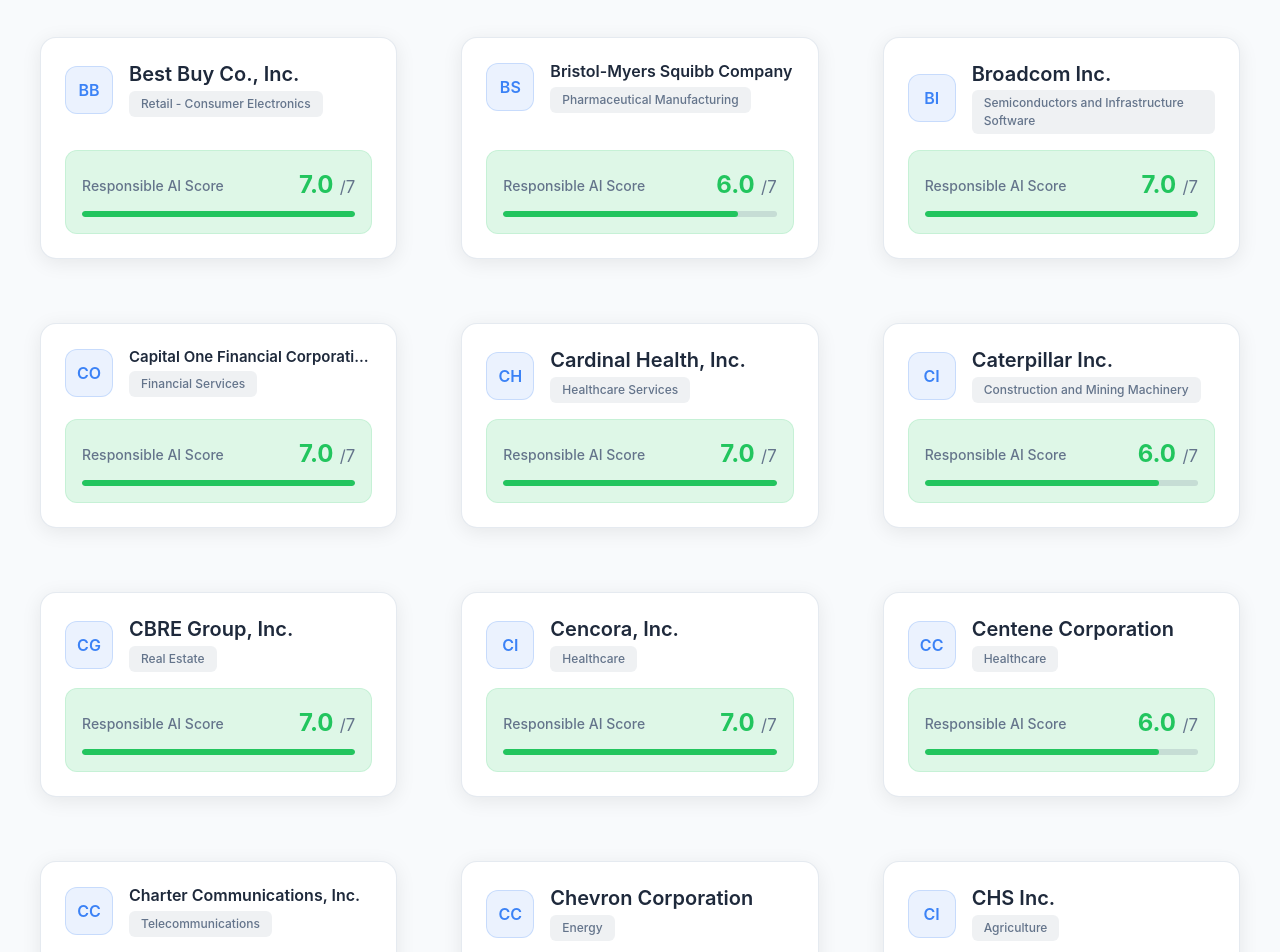
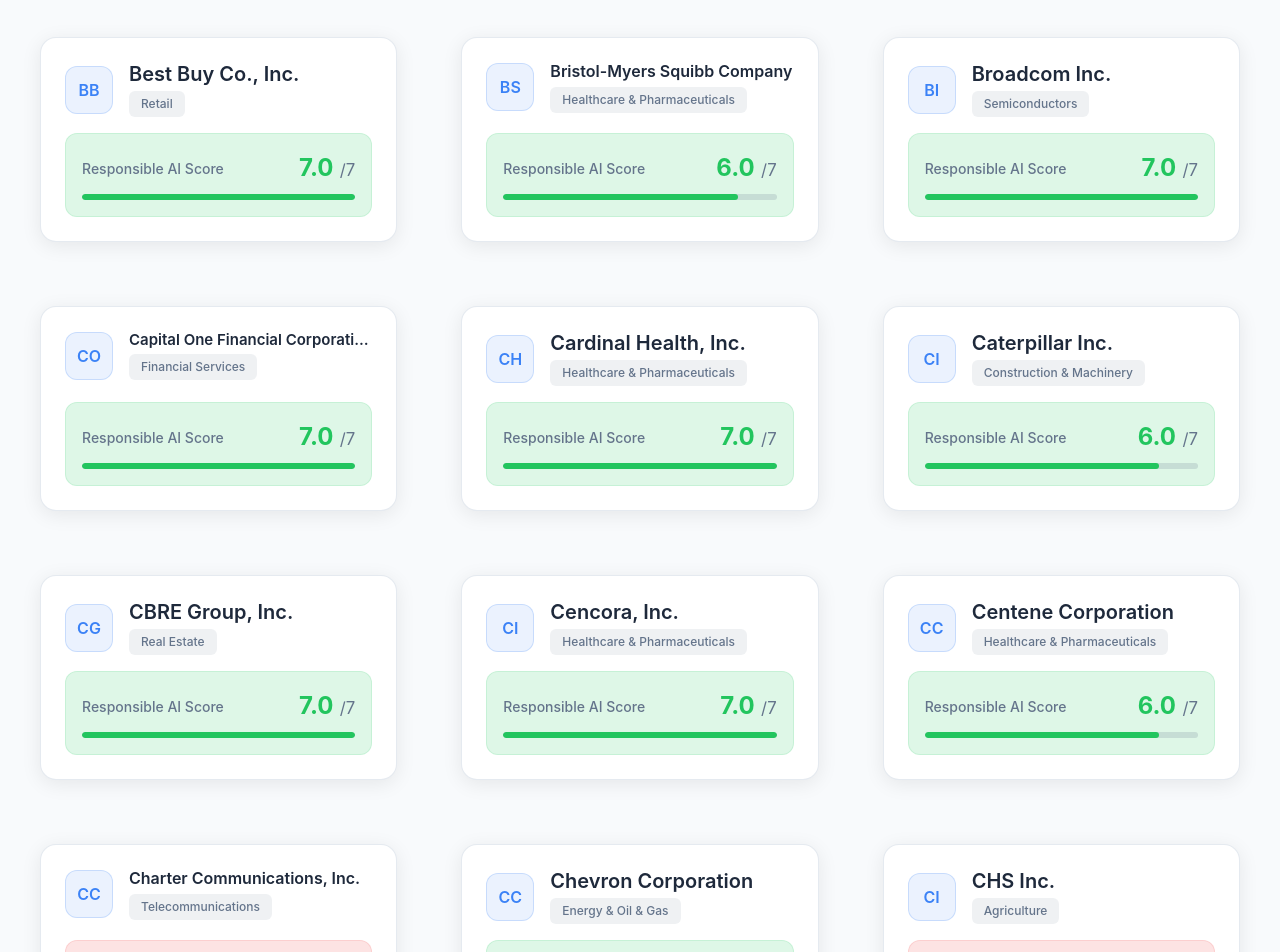
Before and after one commit to raiscores/rai-score, a React (Create React App) app: page /companies in a window 1280 px wide. Shown: the part 1620-2572 px from the top of the page. Built offline with nearby package versions, Linux system fonts and the light colour scheme; the HTML template or start-up script is replaced by a standard one.

Commit message:
standardized industries on company directory page

```diff
--- a/src/pages/CompanyDirectory.js
+++ b/src/pages/CompanyDirectory.js
@@ -57,137 +57,137 @@
 
 // Extended company data with 100 companies across various industries
 const companies = [
- {"slug": "abbott-laboratories","name": "Abbott Laboratories","industry": "Healthcare","score": 7,"max_score": 7},
-  {"slug": "abbvie","name": "AbbVie Inc.","industry": "Pharmaceuticals","score": 6,"max_score": 7},
-  {"slug": "albertsons","name": "Albertsons Companies, Inc.","industry": "Consumer Staples","score": 3,"max_score": 7},
+  {"slug": "abbott-laboratories","name": "Abbott Laboratories","industry": "Healthcare & Pharmaceuticals","score": 7,"max_score": 7},
+  {"slug": "abbvie","name": "AbbVie Inc.","industry": "Healthcare & Pharmaceuticals","score": 6,"max_score": 7},
+  {"slug": "albertsons","name": "Albertsons Companies, Inc.","industry": "Consumer Goods & Staples","score": 3,"max_score": 7},
   {"slug": "alphabet","name": "Alphabet Inc.","industry": "Technology","score": 7,"max_score": 7},
   {"slug": "amazon","name": "Amazon.com, Inc.","industry": "Technology","score": 7,"max_score": 7},
-  {"slug": "american-airlines","name": "American Airlines Group Inc.","industry": "Airlines, Airports & Air Services","score": 5.5,"max_score": 7},
+  {"slug": "american-airlines","name": "American Airlines Group Inc.","industry": "Airlines","score": 5.5,"max_score": 7},
   {"slug": "american-express","name": "American Express Company","industry": "Financial Services","score": 6,"max_score": 7},
   {"slug": "apple","name": "Apple Inc.","industry": "Technology","score": 7,"max_score": 7},
-  {"slug": "archer-daniels-midland","name": "Archer-Daniels-Midland Company","industry": "Food and Beverage Manufacturing","score": 4.5,"max_score": 7},
+  {"slug": "archer-daniels-midland","name": "Archer-Daniels-Midland Company","industry": "Food & Beverage","score": 4.5,"max_score": 7},
   {"slug": "att","name": "AT&T Inc.","industry": "Telecommunications","score": 7,"max_score": 7},
   {"slug": "bank-of-america","name": "Bank of America Corporation","industry": "Financial Services","score": 7,"max_score": 7},
   {"slug": "berkshire-hathaway","name": "Berkshire Hathaway Inc.","industry": "Conglomerate","score": 3.0,"max_score": 7},
-  {"slug": "best-buy","name": "Best Buy Co., Inc.","industry": "Retail - Consumer Electronics","score": 7,"max_score": 7},
-  {"slug": "bristol-myers-squibb","name": "Bristol-Myers Squibb Company","industry": "Pharmaceutical Manufacturing","score": 6,"max_score": 7},
-  {"slug": "broadcom","name": "Broadcom Inc.","industry": "Semiconductors and Infrastructure Software","score": 7,"max_score": 7},
+  {"slug": "best-buy","name": "Best Buy Co., Inc.","industry": "Retail","score": 7,"max_score": 7},
+  {"slug": "bristol-myers-squibb","name": "Bristol-Myers Squibb Company","industry": "Healthcare & Pharmaceuticals","score": 6,"max_score": 7},
+  {"slug": "broadcom","name": "Broadcom Inc.","industry": "Semiconductors","score": 7,"max_score": 7},
   {"slug": "capital-one","name": "Capital One Financial Corporation","industry": "Financial Services","score": 7,"max_score": 7},
-  {"slug": "cardinal-health","name": "Cardinal Health, Inc.","industry": "Healthcare Services","score": 7,"max_score": 7},
-  {"slug": "caterpillar","name": "Caterpillar Inc.","industry": "Construction and Mining Machinery","score": 6,"max_score": 7},
+  {"slug": "cardinal-health","name": "Cardinal Health, Inc.","industry": "Healthcare & Pharmaceuticals","score": 7,"max_score": 7},
+  {"slug": "caterpillar","name": "Caterpillar Inc.","industry": "Construction & Machinery","score": 6,"max_score": 7},
   {"slug": "cbre-group","name": "CBRE Group, Inc.","industry": "Real Estate","score": 7,"max_score": 7},
-  {"slug": "cencora","name": "Cencora, Inc.","industry": "Healthcare","score": 7,"max_score": 7},
-  {"slug": "centene","name": "Centene Corporation","industry": "Healthcare","score": 6,"max_score": 7},
+  {"slug": "cencora","name": "Cencora, Inc.","industry": "Healthcare & Pharmaceuticals","score": 7,"max_score": 7},
+  {"slug": "centene","name": "Centene Corporation","industry": "Healthcare & Pharmaceuticals","score": 6,"max_score": 7},
   {"slug": "charter-communications","name": "Charter Communications, Inc.","industry": "Telecommunications","score": 1.5,"max_score": 7},
-  {"slug": "chevron","name": "Chevron Corporation","industry": "Energy","score": 7,"max_score": 7},
+  {"slug": "chevron","name": "Chevron Corporation","industry": "Energy & Oil & Gas","score": 7,"max_score": 7},
   {"slug": "chs","name": "CHS Inc.","industry": "Agriculture","score": 4,"max_score": 7},
-  {"slug": "cisco-systems","name": "Cisco Systems, Inc.","industry": "Digital Communications Technology","score": 7,"max_score": 7},
-  {"slug": "citigroup","name": "Citigroup Inc.","industry": "Banking, Financial Services","score": 7,"max_score": 7},
-  {"slug": "comcast","name": "Comcast Corporation","industry": "Media and Telecommunications","score": 3.5,"max_score": 7},
-  {"slug": "conocophillips","name": "ConocoPhillips Company","industry": "Oil & Gas Exploration & Production","score": 2.5,"max_score": 7},
-  {"slug": "costco-wholesale","name": "Costco Wholesale Corporation","industry": "Retail - Discount & Variety","score": 6.5,"max_score": 7},
-  {"slug": "cvs-health","name": "CVS Health Corporation","industry": "Healthcare","score": 7,"max_score": 7},
-  {"slug": "dr-horton","name": "D.R. Horton, Inc.","industry": "Construction","score": 0,"max_score": 7},
-  {"slug": "deere","name": "Deere & Company","industry": "Farm & Heavy Construction Machinery","score": 7,"max_score": 7},
+  {"slug": "cisco-systems","name": "Cisco Systems, Inc.","industry": "Telecommunications","score": 7,"max_score": 7},
+  {"slug": "citigroup","name": "Citigroup Inc.","industry": "Financial Services","score": 7,"max_score": 7},
+  {"slug": "comcast","name": "Comcast Corporation","industry": "Media & Entertainment","score": 3.5,"max_score": 7},
+  {"slug": "conocophillips","name": "ConocoPhillips Company","industry": "Energy & Oil & Gas","score": 2.5,"max_score": 7},
+  {"slug": "costco-wholesale","name": "Costco Wholesale Corporation","industry": "Retail","score": 6.5,"max_score": 7},
+  {"slug": "cvs-health","name": "CVS Health Corporation","industry": "Healthcare & Pharmaceuticals","score": 7,"max_score": 7},
+  {"slug": "dr-horton","name": "D.R. Horton, Inc.","industry": "Construction & Machinery","score": 0,"max_score": 7},
+  {"slug": "deere","name": "Deere & Company","industry": "Construction & Machinery","score": 7,"max_score": 7},
   {"slug": "dell-technologies","name": "Dell Technologies Inc.","industry": "Technology","score": 7,"max_score": 7},
   {"slug": "delta-air-lines","name": "Delta Air Lines, Inc.","industry": "Airlines","score": 4,"max_score": 7},
-  {"slug": "dollar-general","name": "Dollar General Corporation","industry": "Retail - Discount Stores","score": 2.5,"max_score": 7},
+  {"slug": "dollar-general","name": "Dollar General Corporation","industry": "Retail","score": 2.5,"max_score": 7},
   {"slug": "dow","name": "Dow Inc.","industry": "Chemicals","score": 4.0,"max_score": 7},
-  {"slug": "elevance-health","name": "Elevance Health, Inc.","industry": "Healthcare","score": 7,"max_score": 7},
-  {"slug": "eli-lilly","name": "Eli Lilly and Company","industry": "Pharmaceuticals","score": 7,"max_score": 7},
-  {"slug": "energy-transfer","name": "Energy Transfer LP","industry": "Oil & Gas Midstream","score": 0,"max_score": 7},
-  {"slug": "enterprise-products-partners","name": "Enterprise Products Partners L.P.","industry": "Oil & Gas Pipelines","score": 0,"max_score": 7},
-  {"slug": "exxon-mobile","name": "Exxon Mobil Corporation","industry": "Oil and Gas","score": 3.0,"max_score": 7},
+  {"slug": "elevance-health","name": "Elevance Health, Inc.","industry": "Healthcare & Pharmaceuticals","score": 7,"max_score": 7},
+  {"slug": "eli-lilly","name": "Eli Lilly and Company","industry": "Healthcare & Pharmaceuticals","score": 7,"max_score": 7},
+  {"slug": "energy-transfer","name": "Energy Transfer LP","industry": "Energy & Oil & Gas","score": 0,"max_score": 7},
+  {"slug": "enterprise-products-partners","name": "Enterprise Products Partners L.P.","industry": "Energy & Oil & Gas","score": 0,"max_score": 7},
+  {"slug": "exxon-mobile","name": "Exxon Mobil Corporation","industry": "Energy & Oil & Gas","score": 3.0,"max_score": 7},
   {"slug": "freddie-mac","name": "Federal Home Loan Mortgage Corporation","industry": "Financial Services","score": 7,"max_score": 7},
   {"slug": "fannie-mae","name": "Federal National Mortgage Association","industry": "Financial Services","score": 7,"max_score": 7},
-  {"slug": "fedex","name": "FedEx Corporation","industry": "Transportation and Logistics","score": 7,"max_score": 7},
-  {"slug": "ford-motor","name": "Ford Motor Company","industry": "Motor Vehicles","score": 7,"max_score": 7},
-  {"slug": "ge-vernova","name": "GE Vernova Inc.","industry": "Energy","score": 6,"max_score": 7},
-  {"slug": "general-dynamics","name": "General Dynamics Corporation","industry": "Aerospace and Defense","score": 5,"max_score": 7},
+  {"slug": "fedex","name": "FedEx Corporation","industry": "Logistics & Transportation","score": 7,"max_score": 7},
+  {"slug": "ford-motor","name": "Ford Motor Company","industry": "Automotive","score": 7,"max_score": 7},
+  {"slug": "ge-vernova","name": "GE Vernova Inc.","industry": "Energy & Oil & Gas","score": 6,"max_score": 7},
+  {"slug": "general-dynamics","name": "General Dynamics Corporation","industry": "Aerospace & Defense","score": 5,"max_score": 7},
   {"slug": "general-electric","name": "General Electric Company","industry": "Industrials","score": 7,"max_score": 7},
   {"slug": "general-motors","name": "General Motors Company","industry": "Automotive","score": 7,"max_score": 7},
-  {"slug": "hca-healthcare","name": "HCA Healthcare, Inc.","industry": "Healthcare","score": 6,"max_score": 7},
-  {"slug": "honeywell","name": "Honeywell International Inc.","industry": "Conglomerate (Aerospace, Building Automation, Industrial Automation, Energy and Sustainability Solutions)","score": 7,"max_score": 7},
+  {"slug": "hca-healthcare","name": "HCA Healthcare, Inc.","industry": "Healthcare & Pharmaceuticals","score": 6,"max_score": 7},
+  {"slug": "honeywell","name": "Honeywell International Inc.","industry": "Conglomerate","score": 7,"max_score": 7},
   {"slug": "hp","name": "HP Inc.","industry": "Technology","score": 7,"max_score": 7},
-  {"slug": "humana","name": "Humana Inc.","industry": "Health Insurance","score": 6.5,"max_score": 7},
-  {"slug": "ingram-micro","name": "Ingram Micro Holding Corporation","industry": "Information Technology Services","score": 7,"max_score": 7},
-  {"slug": "intel","name": "Intel Corporation","industry": "Semiconductor Manufacturing","score": 7,"max_score": 7},
+  {"slug": "humana","name": "Humana Inc.","industry": "Insurance","score": 6.5,"max_score": 7},
+  {"slug": "ingram-micro","name": "Ingram Micro Holding Corporation","industry": "Information Technology","score": 7,"max_score": 7},
+  {"slug": "intel","name": "Intel Corporation","industry": "Semiconductors","score": 7,"max_score": 7},
   {"slug": "ibm","name": "International Business Machines Corporation","industry": "Technology","score": 7,"max_score": 7},
-  {"slug": "johnson-johnson","name": "Johnson & Johnson","industry": "Healthcare","score": 7,"max_score": 7},
+  {"slug": "johnson-johnson","name": "Johnson & Johnson","industry": "Healthcare & Pharmaceuticals","score": 7,"max_score": 7},
   {"slug": "jpmorgan-chase","name": "JPMorgan Chase & Co.","industry": "Financial Services","score": 7,"max_score": 7},
-  {"slug": "lennar","name": "Lennar Corporation","industry": "Home Construction","score": 5,"max_score": 7},
+  {"slug": "lennar","name": "Lennar Corporation","industry": "Construction & Machinery","score": 5,"max_score": 7},
   {"slug": "liberty-mutual-insurance","name": "Liberty Mutual Insurance Company","industry": "Insurance","score": 7,"max_score": 7},
-  {"slug": "lithia-motors","name": "Lithia Motors, Inc.","industry": "Auto & Truck Dealerships","score": 1,"max_score": 7},
-  {"slug": "live-nation-entertainment","name": "Live Nation Entertainment, Inc.","industry": "Entertainment","score": 4,"max_score": 7},
+  {"slug": "lithia-motors","name": "Lithia Motors, Inc.","industry": "Automotive","score": 1,"max_score": 7},
+  {"slug": "live-nation-entertainment","name": "Live Nation Entertainment, Inc.","industry": "Media & Entertainment","score": 4,"max_score": 7},
   {"slug": "lockheed-martin","name": "Lockheed Martin Corporation","industry": "Aerospace & Defense","score": 7,"max_score": 7},
   {"slug": "lowes","name": "Lowe's Companies, Inc.","industry": "Retail","score": 6,"max_score": 7},
-  {"slug": "marathon-petroleum","name": "Marathon Petroleum Corporation","industry": "Oil and Gas","score": 5,"max_score": 7},
+  {"slug": "marathon-petroleum","name": "Marathon Petroleum Corporation","industry": "Energy & Oil & Gas","score": 5,"max_score": 7},
   {"slug": "massmutual","name": "Massachusetts Mutual Life Insurance Company","industry": "Insurance","score": 5,"max_score": 7},
-  {"slug": "mckesson","name": "McKesson Corporation","industry": "Medical Distributors","score": 7,"max_score": 7},
-  {"slug": "merck-co","name": "Merck & Co., Inc.","industry": "Pharmaceuticals","score": 7,"max_score": 7},
+  {"slug": "mckesson","name": "McKesson Corporation","industry": "Healthcare & Pharmaceuticals","score": 7,"max_score": 7},
+  {"slug": "merck-co","name": "Merck & Co., Inc.","industry": "Healthcare & Pharmaceuticals","score": 7,"max_score": 7},
   {"slug": "meta-platforms","name": "Meta Platforms, Inc.","industry": "Technology","score": 7,"max_score": 7},
   {"slug": "metlife","name": "MetLife, Inc.","industry": "Insurance","score": 4,"max_score": 7},
   {"slug": "microsoft","name": "Microsoft Corporation","industry": "Technology","score": 7,"max_score": 7},
-  {"slug": "molina-healthcare","name": "Molina Healthcare, Inc.","industry": "Healthcare Providers & Services","score": 7,"max_score": 7},
-  {"slug": "mondelez-international","name": "Mondelez International, Inc.","industry": "Food and Beverage","score": 3,"max_score": 7},
+  {"slug": "molina-healthcare","name": "Molina Healthcare, Inc.","industry": "Healthcare & Pharmaceuticals","score": 7,"max_score": 7},
+  {"slug": "mondelez-international","name": "Mondelez International, Inc.","industry": "Food & Beverage","score": 3,"max_score": 7},
   {"slug": "morgan-stanley","name": "Morgan Stanley","industry": "Financial Services","score": 7,"max_score": 7},
-  {"slug": "nationwide","name": "Nationwide Mutual Insurance Company","industry": "Financial Services & Insurance","score": 6,"max_score": 7},
+  {"slug": "nationwide","name": "Nationwide Mutual Insurance Company","industry": "Financial Services","score": 6,"max_score": 7},
   {"slug": "netflix","name": "Netflix, Inc.","industry": "Media & Entertainment","score": 5,"max_score": 7},
   {"slug": "new-york-life-insurance","name": "New York Life Insurance Company","industry": "Insurance","score": 7,"max_score": 7},
-  {"slug": "nike","name": "Nike, Inc.","industry": "Apparel/Footwear","score": 6,"max_score": 7},
-  {"slug": "northrop-grumman","name": "Northrop Grumman Corporation","industry": "Aerospace and Defense","score": 7,"max_score": 7},
+  {"slug": "nike","name": "Nike, Inc.","industry": "Apparel & Footwear","score": 6,"max_score": 7},
+  {"slug": "northrop-grumman","name": "Northrop Grumman Corporation","industry": "Aerospace & Defense","score": 7,"max_score": 7},
   {"slug": "northwestern-mutual","name": "Northwestern Mutual Life Insurance Company","industry": "Financial Services","score": 7,"max_score": 7},
   {"slug": "nvidia","name": "NVIDIA Corporation","industry": "Semiconductors","score": 7,"max_score": 7},
   {"slug": "oracle","name": "Oracle Corporation","industry": "Technology","score": 7,"max_score": 7},
-  {"slug": "pepsico","name": "PepsiCo, Inc.","industry": "Food and Beverage","score": 7,"max_score": 7},
-  {"slug": "performance-food-group","name": "Performance Food Group Company","industry": "Foodservice Distribution","score": 3.0,"max_score": 7},
-  {"slug": "pfizer","name": "Pfizer Inc.","industry": "Pharmaceutical","score": 7,"max_score": 7},
+  {"slug": "pepsico","name": "PepsiCo, Inc.","industry": "Food & Beverage","score": 7,"max_score": 7},
+  {"slug": "performance-food-group","name": "Performance Food Group Company","industry": "Food & Beverage","score": 3.0,"max_score": 7},
+  {"slug": "pfizer","name": "Pfizer Inc.","industry": "Healthcare & Pharmaceuticals","score": 7,"max_score": 7},
   {"slug": "philip-morris-international","name": "Philip Morris International Inc.","industry": "Tobacco","score": 5,"max_score": 7},
-  {"slug": "phillips-66","name": "Phillips 66 Company","industry": "Energy","score": 7,"max_score": 7},
-  {"slug": "plains-gp","name": "Plains GP Holdings, L.P.","industry": "Oil & Gas Midstream","score": 0,"max_score": 7},
+  {"slug": "phillips-66","name": "Phillips 66 Company","industry": "Energy & Oil & Gas","score": 7,"max_score": 7},
+  {"slug": "plains-gp","name": "Plains GP Holdings, L.P.","industry": "Energy & Oil & Gas","score": 0,"max_score": 7},
   {"slug": "prudential-financial","name": "Prudential Financial, Inc.","industry": "Financial Services","score": 6,"max_score": 7},
-  {"slug": "publix-super-markets","name": "Publix Super Markets, Inc.","industry": "Retail (Supermarkets)","score": 6,"max_score": 7},
+  {"slug": "publix-super-markets","name": "Publix Super Markets, Inc.","industry": "Retail","score": 6,"max_score": 7},
   {"slug": "qualcomm","name": "Qualcomm Incorporated","industry": "Telecommunications","score": 6,"max_score": 7},
-  {"slug": "rtx","name": "RTX Corporation","industry": "Aerospace and Defense","score": 5.5,"max_score": 7},
+  {"slug": "rtx","name": "RTX Corporation","industry": "Aerospace & Defense","score": 5.5,"max_score": 7},
   {"slug": "salesforce","name": "Salesforce, Inc.","industry": "Technology","score": 7,"max_score": 7},
-  {"slug": "starbucks","name": "Starbucks Corporation","industry": "Retail - Food & Restaurants","score": 7,"max_score": 7},
+  {"slug": "starbucks","name": "Starbucks Corporation","industry": "Retail","score": 7,"max_score": 7},
   {"slug": "state-farm","name": "State Farm Mutual Automobile Insurance Company","industry": "Insurance","score": 5.5,"max_score": 7},
   {"slug": "stonex-group","name": "StoneX Group Inc.","industry": "Financial Services","score": 7,"max_score": 7},
-  {"slug": "sysco","name": "Sysco Corporation","industry": "Food Distribution","score": 5,"max_score": 7},
+  {"slug": "sysco","name": "Sysco Corporation","industry": "Food & Beverage","score": 5,"max_score": 7},
   {"slug": "target","name": "Target Corporation","industry": "Retail","score": 0.5,"max_score": 7},
-  {"slug": "td-synnex","name": "TD SYNNEX Corporation","industry": "Electronics & Computer Distribution","score": 7,"max_score": 7},
-  {"slug": "tiaa","name": "Teachers Insurance and Annuity Association of America","industry": "Finance","score": 6,"max_score": 7},
-  {"slug": "tesla","name": "Tesla, Inc.","industry": "Automotive and Clean Energy","score": 6.5,"max_score": 7},
+  {"slug": "td-synnex","name": "TD SYNNEX Corporation","industry": "Electronics & Distribution","score": 7,"max_score": 7},
+  {"slug": "tiaa","name": "Teachers Insurance and Annuity Association of America","industry": "Financial Services","score": 6,"max_score": 7},
+  {"slug": "tesla","name": "Tesla, Inc.","industry": "Automotive","score": 6.5,"max_score": 7},
   {"slug": "allstate","name": "The Allstate Corporation","industry": "Insurance","score": 6.5,"max_score": 7},
   {"slug": "bank-of-new-york-mellon","name": "The Bank of New York Mellon Corporation","industry": "Financial Services","score": 7,"max_score": 7},
-  {"slug": "boeing","name": "The Boeing Company","industry": "Aerospace and Defense","score": 6.5,"max_score": 7},
-  {"slug": "cigna","name": "The Cigna Group","industry": "Health Insurance","score": 7,"max_score": 7},
+  {"slug": "boeing","name": "The Boeing Company","industry": "Aerospace & Defense","score": 6.5,"max_score": 7},
+  {"slug": "cigna","name": "The Cigna Group","industry": "Insurance","score": 7,"max_score": 7},
   {"slug": "coca-cola-company","name": "The Coca-Cola Company","industry": "Beverages","score": 3,"max_score": 7},
   {"slug": "goldman-sachs","name": "The Goldman Sachs Group, Inc.","industry": "Financial Services","score": 7,"max_score": 7},
-  {"slug": "home-depot","name": "The Home Depot, Inc.","industry": "Retail - Home Improvement","score": 5.5,"max_score": 7},
-  {"slug": "kroger","name": "The Kroger Co.","industry": "Retail - Supermarket Chains","score": 7,"max_score": 7},
-  {"slug": "procter-gamble","name": "The Procter & Gamble Company","industry": "Consumer Goods","score": 4,"max_score": 7},
+  {"slug": "home-depot","name": "The Home Depot, Inc.","industry": "Retail","score": 5.5,"max_score": 7},
+  {"slug": "kroger","name": "The Kroger Co.","industry": "Retail","score": 7,"max_score": 7},
+  {"slug": "procter-gamble","name": "The Procter & Gamble Company","industry": "Consumer Goods & Staples","score": 4,"max_score": 7},
   {"slug": "progressive","name": "The Progressive Corporation","industry": "Insurance","score": 5,"max_score": 7},
   {"slug": "tjx","name": "The TJX Companies, Inc.","industry": "Retail","score": 2.5,"max_score": 7},
-  {"slug": "travelers","name": "The Travelers Companies, Inc.","industry": "Specialty Insurance","score": 6.5,"max_score": 7},
-  {"slug": "walt-disney","name": "The Walt Disney Company","industry": "Entertainment","score": 7,"max_score": 7},
-  {"slug": "thermo-fisher-scientific","name": "Thermo Fisher Scientific Inc.","industry": "Biotechnology Research","score": 7,"max_score": 7},
-  {"slug": "tyson-foods","name": "Tyson Foods, Inc.","industry": "Food Processing","score": 7,"max_score": 7},
-  {"slug": "us-bancorp","name": "U.S. Bancorp","industry": "Banking","score": 7,"max_score": 7},
-  {"slug": "uber","name": "Uber Technologies, Inc.","industry": "Transportation and Technology","score": 7,"max_score": 7},
+  {"slug": "travelers","name": "The Travelers Companies, Inc.","industry": "Insurance","score": 6.5,"max_score": 7},
+  {"slug": "walt-disney","name": "The Walt Disney Company","industry": "Media & Entertainment","score": 7,"max_score": 7},
+  {"slug": "thermo-fisher-scientific","name": "Thermo Fisher Scientific Inc.","industry": "Biotechnology","score": 7,"max_score": 7},
+  {"slug": "tyson-foods","name": "Tyson Foods, Inc.","industry": "Food & Beverage","score": 7,"max_score": 7},
+  {"slug": "us-bancorp","name": "U.S. Bancorp","industry": "Financial Services","score": 7,"max_score": 7},
+  {"slug": "uber","name": "Uber Technologies, Inc.","industry": "Logistics & Transportation","score": 7,"max_score": 7},
   {"slug": "united-airlines","name": "United Airlines Holdings, Inc.","industry": "Airlines","score": 3,"max_score": 7},
-  {"slug": "ups","name": "United Parcel Service, Inc.","industry": "Logistics and Package Delivery","score": 5.5,"max_score": 7},
+  {"slug": "ups","name": "United Parcel Service, Inc.","industry": "Logistics & Transportation","score": 5.5,"max_score": 7},
   {"slug": "usaa","name": "United Services Automobile Association","industry": "Financial Services","score": 6,"max_score": 7},
-  {"slug": "unitedhealth-group","name": "UnitedHealth Group Incorporated","industry": "Healthcare","score": 7,"max_score": 7},
-  {"slug": "us-foods","name": "US Foods Holding Corp.","industry": "Foodservice Distribution","score": 5,"max_score": 7},
-  {"slug": "valero-energy","name": "Valero Energy Corporation","industry": "Oil & Gas Refining & Marketing","score": 1,"max_score": 7},
+  {"slug": "unitedhealth-group","name": "UnitedHealth Group Incorporated","industry": "Healthcare & Pharmaceuticals","score": 7,"max_score": 7},
+  {"slug": "us-foods","name": "US Foods Holding Corp.","industry": "Food & Beverage","score": 5,"max_score": 7},
+  {"slug": "valero-energy","name": "Valero Energy Corporation","industry": "Energy & Oil & Gas","score": 1,"max_score": 7},
   {"slug": "verizon","name": "Verizon Communications Inc.","industry": "Telecommunications","score": 7,"max_score": 7},
   {"slug": "visa","name": "Visa Inc.","industry": "Financial Services","score": 7,"max_score": 7},
-  {"slug": "walgreens-boots-alliance","name": "Walgreens Boots Alliance, Inc.","industry": "Pharmaceutical Retailers","score": 6,"max_score": 7},
+  {"slug": "walgreens-boots-alliance","name": "Walgreens Boots Alliance, Inc.","industry": "Healthcare & Pharmaceuticals","score": 6,"max_score": 7},
   {"slug": "walmart","name": "Walmart Inc.","industry": "Retail","score": 7,"max_score": 7},
-  {"slug": "warner-bros-discovery","name": "Warner Bros. Discovery, Inc.","industry": "Entertainment","score": 3.5,"max_score": 7},
+  {"slug": "warner-bros-discovery","name": "Warner Bros. Discovery, Inc.","industry": "Media & Entertainment","score": 3.5,"max_score": 7},
   {"slug": "wells-fargo","name": "Wells Fargo & Company","industry": "Financial Services","score": 7,"max_score": 7},
-  {"slug": "world-kinect","name": "World Kinect Corporation","industry": "Energy","score": 1.5,"max_score": 7}
+  {"slug": "world-kinect","name": "World Kinect Corporation","industry": "Energy & Oil & Gas","score": 1.5,"max_score": 7}
 ].sort((a, b) => a.name.localeCompare(b.name));
 
 // Helper function to get score color
```
Also changed, not shown: companies.js (+80 -80 lines).
